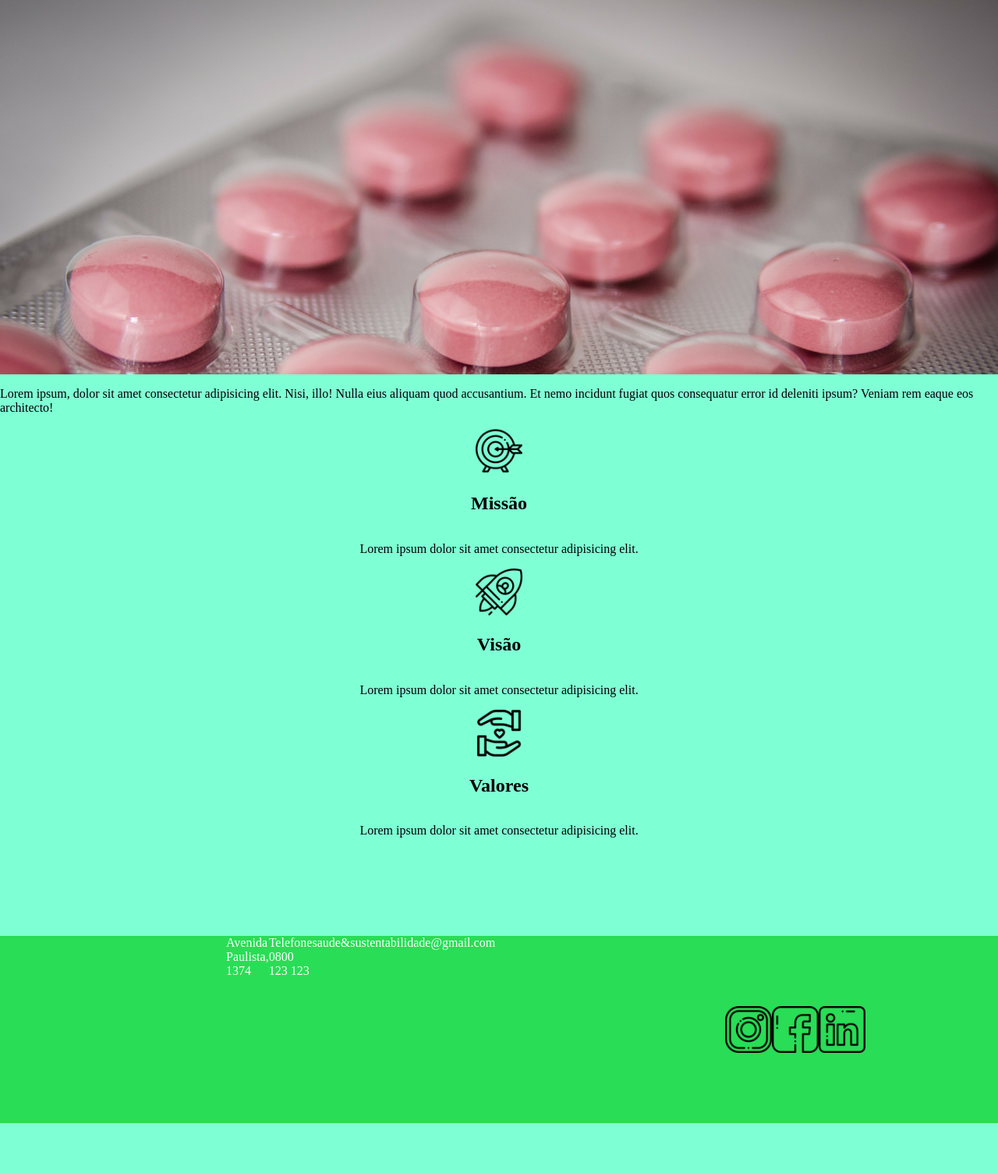
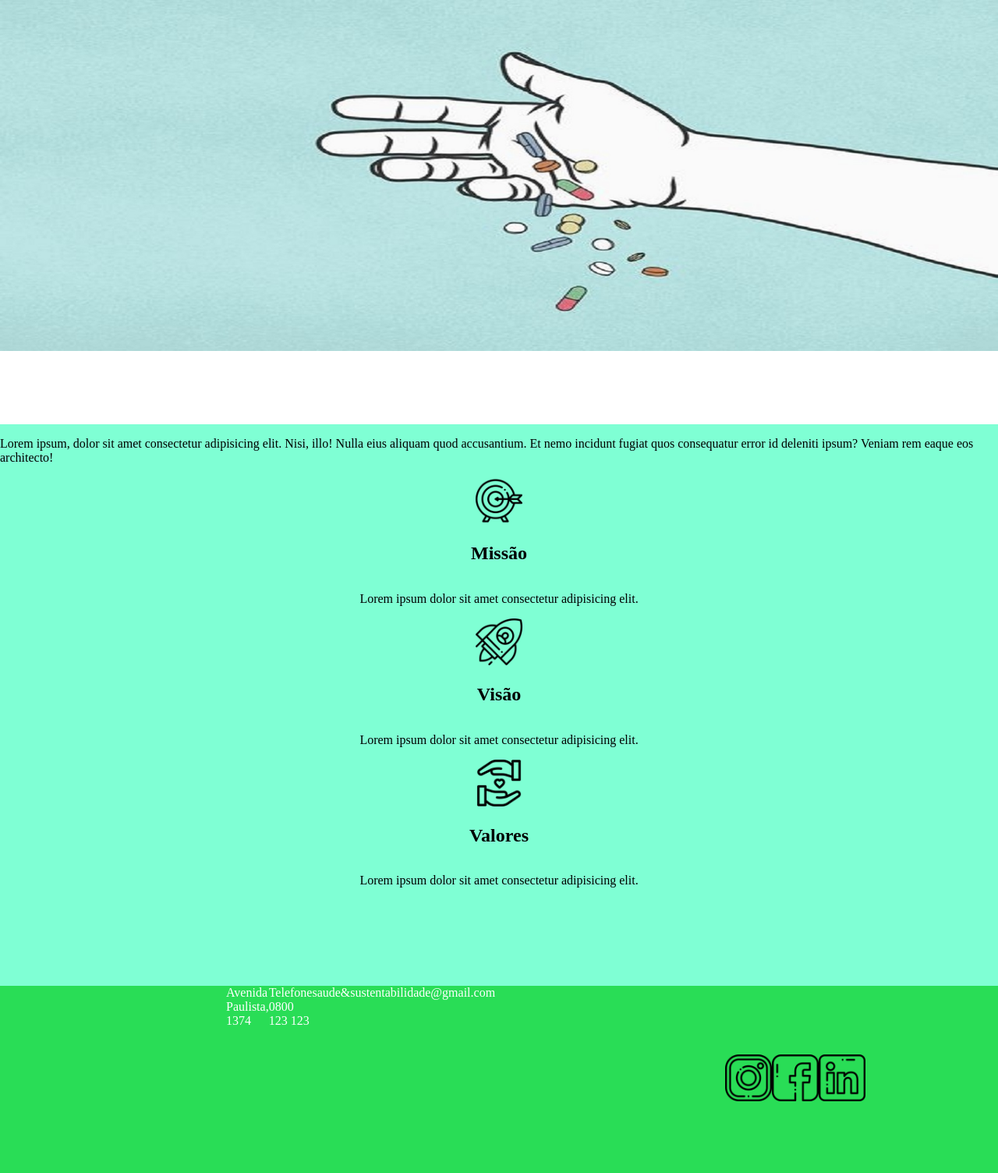
Before and after one commit to ghsmmvts/Demoday, a Django app: page / in a window 1280 px wide. Shown: the part 80-1584 px from the top of the page at 78% size. Before the commit the page ends 1520 px from the top, so only its background shows below. Run offline with Django 3.2, Linux system fonts and the light colour scheme.

Commit message:
adicionando o banner e arrumando algumas partes do footer

```diff
--- a/aplicativo/static/css/style.css
+++ b/aplicativo/static/css/style.css
@@ -5,7 +5,7 @@
                           'section' 'section' 'section' 'section'
                           'main' 'main' 'main' 'main'
                           'footer' 'footer' 'footer' 'footer';
-    grid-template-rows: 10vh 60vh 90vh 30vh ;
+    grid-template-rows: 10vh 68vh 90vh 30vh ;
     margin: 0;
 }
 
@@ -41,12 +41,14 @@
 }
 
 section{
-    /* escolher o banner em imagem */
-    background-image: url(/static/img/banner.jpg);
+    background-image: url(/static/img/bannerc.jpg);
     background-size: cover;
     background-repeat: no-repeat;
+    display: flex;
     grid-area: 'section';
-
+    height: 450px;
+    justify-content: flex-start;
+    width: 100%;
 }
 
 main{
@@ -100,8 +102,6 @@
 .sociais img{
     height: 60px;
     width: 60px;
-
-
 }
 
 .sociais{
--- a/aplicativo/templates/base.html
+++ b/aplicativo/templates/base.html
@@ -75,9 +75,9 @@
         <a href="">saude&sustentabilidade@gmail.com</a>
     </div>
     <div class="sociais">
-        <img src="{% static 'img/instagram.png' %}" alt="img_logo_instagram">
-        <img src="{% static 'img/facebook.png' %}" alt="img_logo_facebook">
-        <img src="{% static 'img/linkedin.png' %}" alt="img_linkedin">
+        <a href="https://www.instagram.com/?hl=pt-br" target="_blank"><img src="{% static 'img/instagram.png' %}" alt=""></a>
+        <a href="https://www.facebook.com" target="_blank"><img src="{% static 'img/facebook.png' %}" alt=""></a>
+        <a href="https://br.linkedin.com" target="_blank"><img src="{% static 'img/linkedin.png' %}" alt=""></a>
     </div>
 </footer>
 </body>
```
Also changed, not shown: aplicativo/static/img/bannerc.jpg (added).
